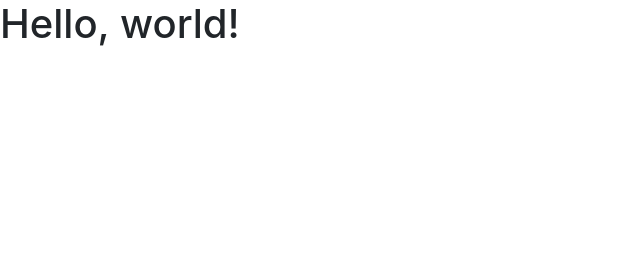
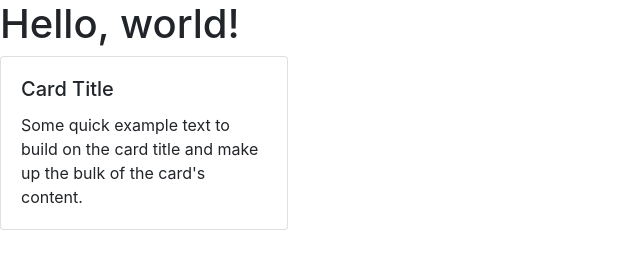
Before and after one commit to karyacoub/karyacoub.github.io, a plain HTML site: page index.html in a window 1280 px wide. Shown: the whole page, without its empty margins (0-640 px from the left). Drawn offline with nearby package versions, Linux system fonts and the light colour scheme.

Commit message:
added card template for projects to be displayed in

```diff
--- a/index.html
+++ b/index.html
@@ -13,8 +13,16 @@
   <body>
     <h1>Hello, world!</h1>
 
+    <div class="card" style="width: 18rem;">
+        <!--<img class="card-img-top" src="..." alt="Card image cap">-->
+        <div class="card-body">
+          <h5 class="card-title">Card Title</h5>
+          <p class="card-text">Some quick example text to build on the card title and make up the bulk of the card's content.</p>
+        </div>
+    </div>
+
     <!-- jQuery first, then Popper.js, then Bootstrap JS -->
-    <script src="https://code.jquery.com/jquery-3.3.1.min.js" integrity="sha384-q8i/X+965DzO0rT7abK41JStQIAqVgRVzpbzo5smXKp4YfRvH+8abtTE1Pi6jizo" crossorigin="anonymous"></script>
+    <script src="https://code.jquery.com/jquery-3.3.1.slim.min.js" integrity="sha384-q8i/X+965DzO0rT7abK41JStQIAqVgRVzpbzo5smXKp4YfRvH+8abtTE1Pi6jizo" crossorigin="anonymous"></script>
     <script src="https://cdnjs.cloudflare.com/ajax/libs/popper.js/1.14.7/umd/popper.min.js" integrity="sha384-UO2eT0CpHqdSJQ6hJty5KVphtPhzWj9WO1clHTMGa3JDZwrnQq4sF86dIHNDz0W1" crossorigin="anonymous"></script>
     <script src="https://stackpath.bootstrapcdn.com/bootstrap/4.3.1/js/bootstrap.min.js" integrity="sha384-JjSmVgyd0p3pXB1rRibZUAYoIIy6OrQ6VrjIEaFf/nJGzIxFDsf4x0xIM+B07jRM" crossorigin="anonymous"></script>
   </body>
```
